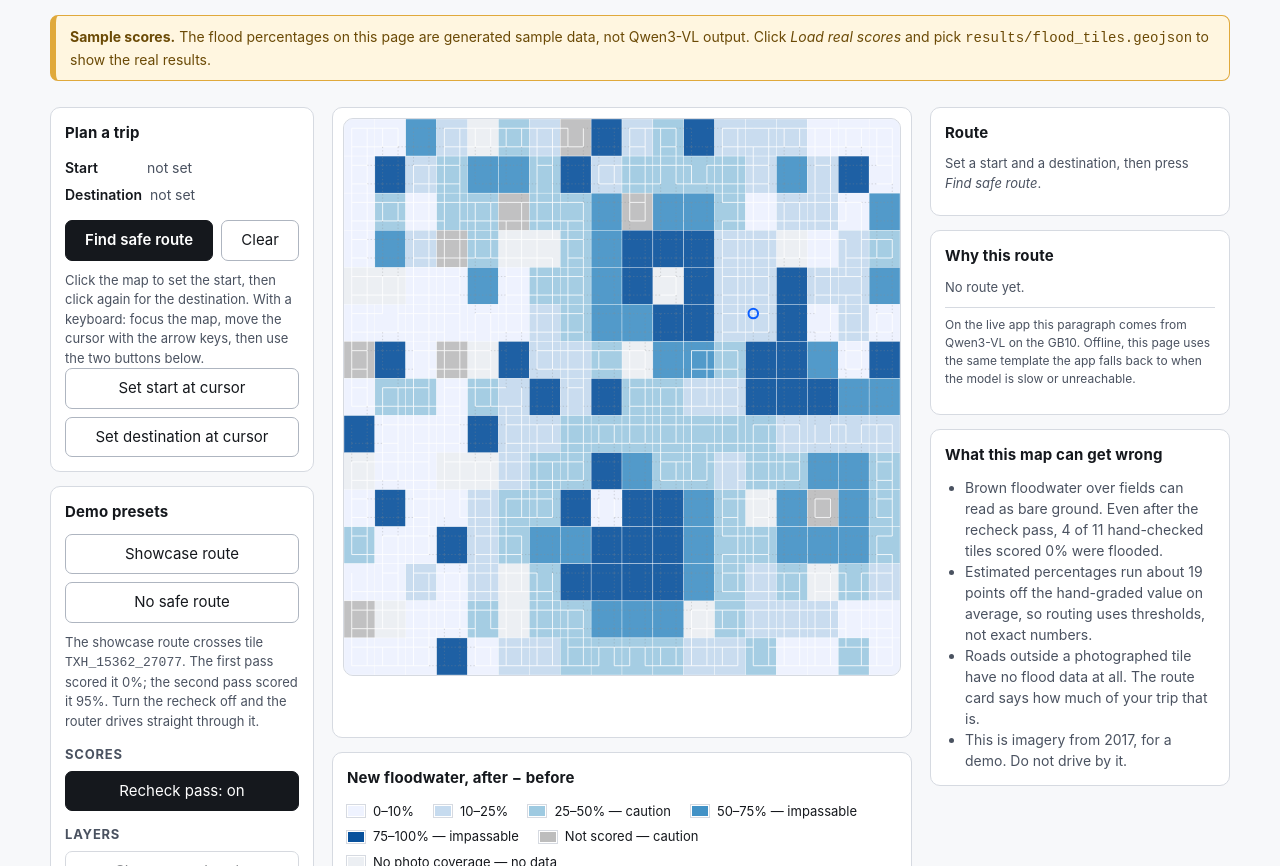
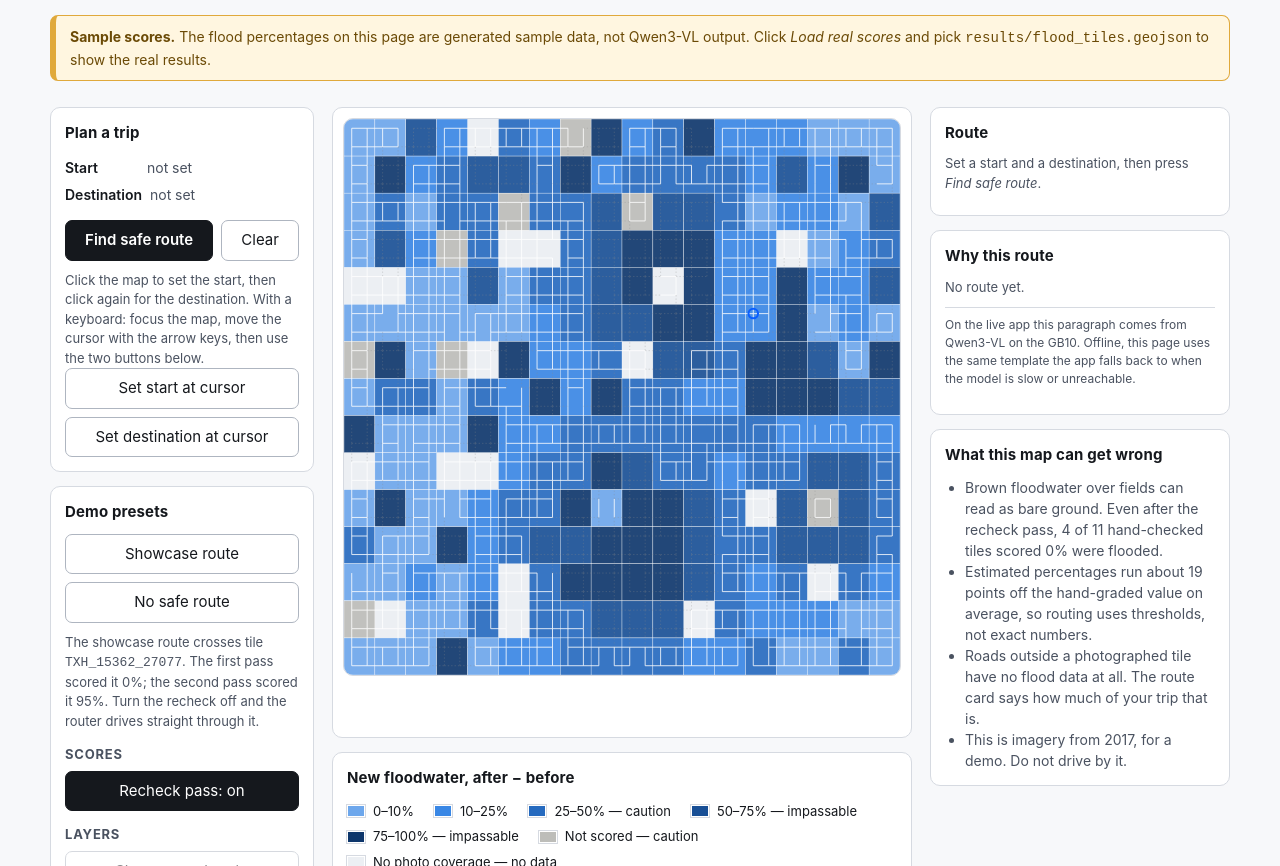
Before and after one commit to 3rlandjr7/dell-datahon-flooding-navigation, a plain HTML site: page docs/route_demo.html in a window 1280 px wide. Shown: the part 86-952 px from the top of the page. Drawn offline with Linux system fonts and the light colour scheme.

Commit message:
D16: use flood_heatmap.py's colour palette in the demo page
Pre-stages step 5 of the merge plan so the laptop session does not have
to do it. The page now carries FLOOD_COLORS and UNSCORED_COLOR verbatim
from flood_heatmap.py, so the page, the Folium map and any future app
shade a tile identically.

FLOOD_BINS is deliberately left alone: flood_heatmap's is the six bin
EDGES [0,10,25,50,75,100] while the page's is the four interior
thresholds [10,25,50,75]. The boundaries already matched; pasting the
edges in would shift every tile one bin and return undefined for 75-99%.
A comment at the constant explains the conversion.

NOPHOTO_COLOR stays page-only - it marks areas no photo covers and is
not part of the ramp.

Verified: every bin boundary maps to a real colour, legend labels
unchanged, no console errors, routing unaffected, both themes.

Co-Authored-By: Claude Opus 5 <noreply@anthropic.com>
Claude-Session: https://claude.ai/code/session_01SN5siam8HHCorzo2AJezSc

```diff
--- a/docs/route_demo.html
+++ b/docs/route_demo.html
@@ -371,12 +371,20 @@ const CAUTION_PCT       = 25;
 const CAUTION_MULTIPLIER = 5;
 const AVG_SPEED_KMH     = 40;
 
-/* Sequential blue, same idea as flood_heatmap.FLOOD_BINS / FLOOD_COLORS.
-   TODO when config.py and flood_heatmap.py are pushed (decision D14): take these
-   straight from FLOOD_COLORS so the app, the Folium map and this page agree. */
+/* Colours mirror flood_heatmap.py, so this page, the Folium map and the app all
+   shade a tile the same way. Copy FLOOD_COLORS and UNSCORED_COLOR verbatim when
+   they change there.
+
+   Careful: flood_heatmap.FLOOD_BINS is the six bin EDGES [0,10,25,50,75,100].
+   FLOOD_BINS here is the four interior thresholds between them - the same
+   boundaries, one representation apart. Pasting the edges in breaks fillFor()
+   and the legend, so convert instead: FLOOD_BINS = EDGES.slice(1, -1). */
 const FLOOD_BINS   = [10, 25, 50, 75];
-const FLOOD_COLORS = ["#eff3ff", "#c6dbef", "#9ecae1", "#4292c6", "#08519c"];
-const UNSCORED_COLOR = "#bdbdbd";
+const FLOOD_COLORS = ["#6da7ec", "#3987e5", "#256abf", "#184f95", "#0d366b"];
+const UNSCORED_COLOR = "#bdbdb9";
+/* Page-only, with no counterpart in flood_heatmap.py: areas no photo covers at
+   all. It matches the map plate so they read as empty rather than as a score,
+   and it is NOT part of the FLOOD_COLORS ramp. */
 const NOPHOTO_COLOR  = "#eceff3";
 
 const TILE_ROWS = 15, TILE_COLS = 18;
```
Also changed, not shown: 1 other file.
